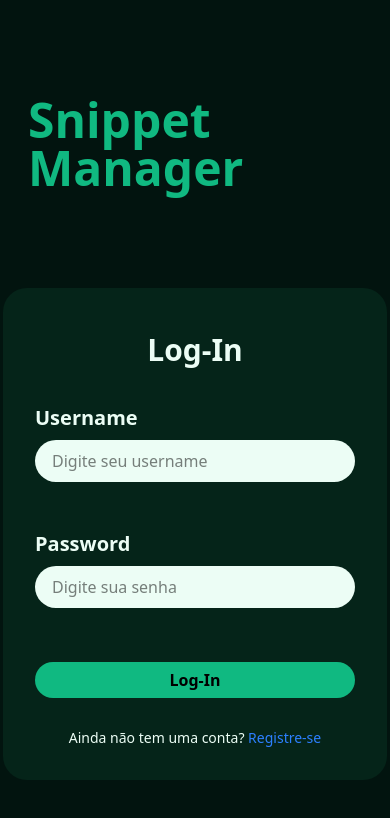
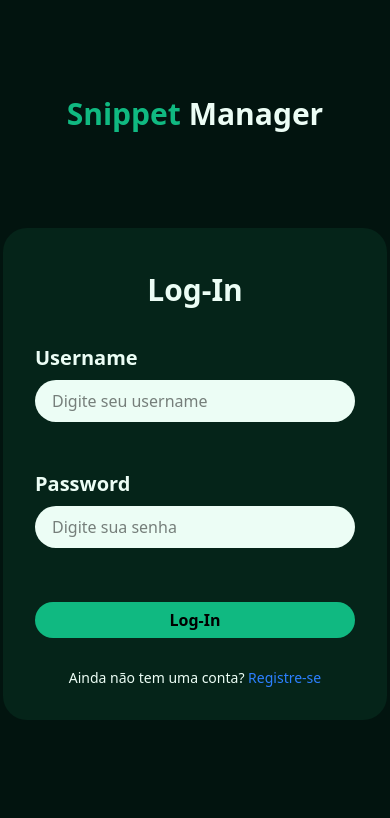
Before and after one commit to renanmerlotti/snippet-manager, a React app in the folder frontend/: page /login in a window 390 px wide. Shown: the top 818 px of the page. Built offline with nearby package versions, Linux system fonts and the light colour scheme; the HTML template or start-up script is replaced by a standard one.

Commit message:
fix { arrumando responsividade na pagina Login e funcao de LogOut no Dashboard  }

```diff
--- a/frontend/src/components/Header.jsx
+++ b/frontend/src/components/Header.jsx
@@ -7,8 +7,6 @@ function Header() {
 
     const handleLogout = () => {
         localStorage.removeItem("token")
-
-        localStorage.clear()
 
         toast.success("Sessao encerrada")
 
--- a/frontend/src/components/Login.jsx
+++ b/frontend/src/components/Login.jsx
@@ -74,8 +74,8 @@ function Login() {
   return (
     <div className='w-full min-h-screen flex flex-col items-center bg-main-background'>
 
-        <h1 className='text-title-color text-5xl px-7 mt-24 mb-24 font-bold'>
-            Snippet Manager
+        <h1 className='text-title-color text-3xl md:text-5xl px-7 mt-24 mb-24 font-bold'>
+            Snippet <span className='text-common-text'>Manager</span>
         </h1>
 
         <div className='bg-card-login flex flex-col items-center w-full max-w-sm p-8 gap-6 rounded-3xl'>
```
